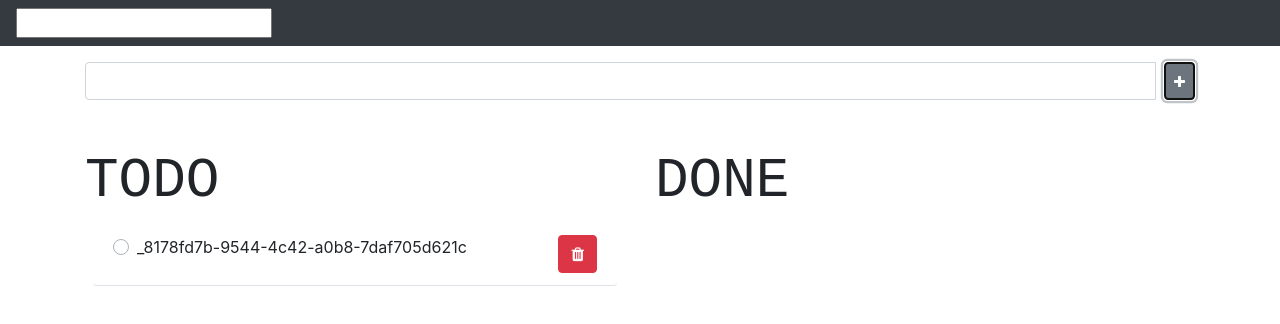
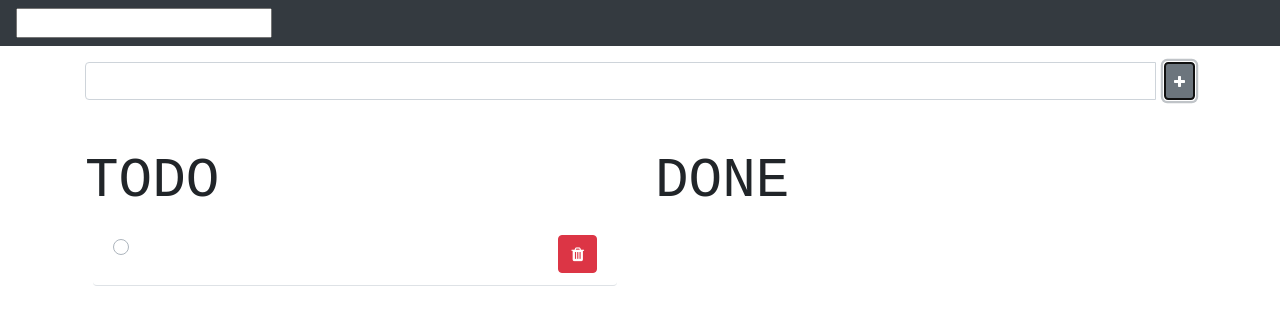
Before and after one commit to yanhsu/new_react_app, a React (Create React App) app: page / in a window 1280 px wide. Both pictures are taken after a click on the button 1179 px from the left and 81 px from the top of the page. Shown: the top 324 px of the page. Built offline with nearby package versions, Linux system fonts and the light colour scheme.

Commit message:
adjust ui

```diff
--- a/src/components/TodoItem.js
+++ b/src/components/TodoItem.js
@@ -1,14 +1,14 @@
 import React from 'react';
 
 function TodoItem(props) {
-    console.log(props.obj.id);
+    const { obj ,deleteTodo, toggleTodo } = props;
     return (
         <li className="list-group-item border-bottom m-2 rounded">
           <div className="custom-control custom-radio">
-            <input className="custom-control-input" type="radio" name="customRadio" id="customRadio1" onChange={() => props.toggleTodo(props.obj.id)} checked={props.obj.isCompleted}/>
-            <label className="custom-control-label" htmlFor="customRadio1"> {props.obj.value}_{props.obj.id}
+            <input className="custom-control-input" type="radio" name="customRadio" id="customRadio1" onChange={() => {toggleTodo(obj.id)}} checked={obj.isCompleted}/>
+            <label className="custom-control-label" htmlFor="customRadio1"> {obj.value}
             </label>
-            <button className='btn btn-danger rounded pull-right ml-2'  onClick={() => {props.deleteTodo(props.obj.id)}}>
+            <button className='btn btn-danger rounded pull-right ml-2'  onClick={() => {deleteTodo(obj.id)}}>
               <i className="fa fa-trash"></i>
             </button>
           </div>
--- a/src/components/TodoList.js
+++ b/src/components/TodoList.js
@@ -12,6 +12,7 @@ class TodoList extends React.Component{
           {this.props.todos.map((todo, index) => {
             return(
               <TodoItem
+                key={todo.id}
                 obj={todo}
                 index={index}
                 {...this.props}>
```
